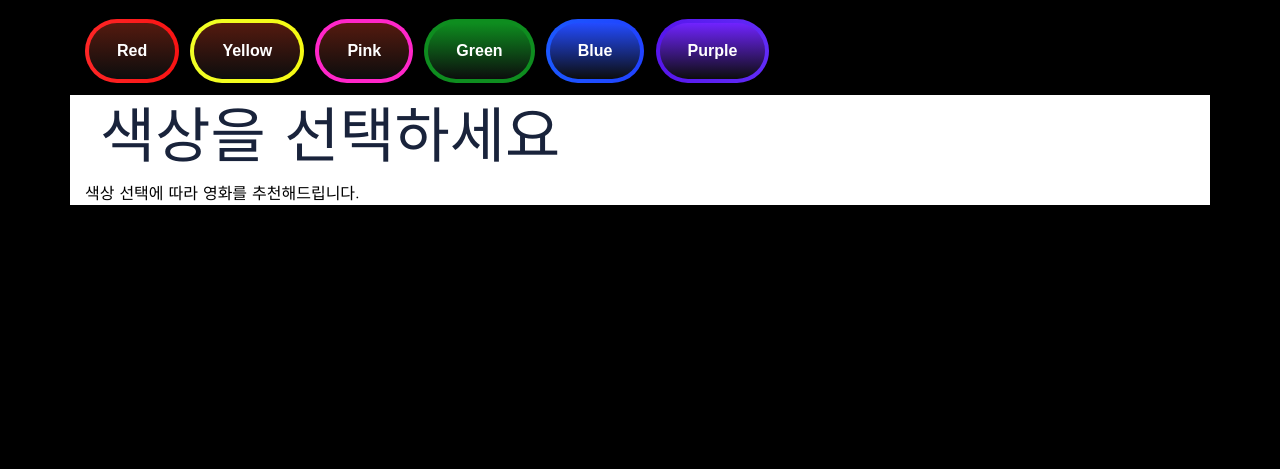
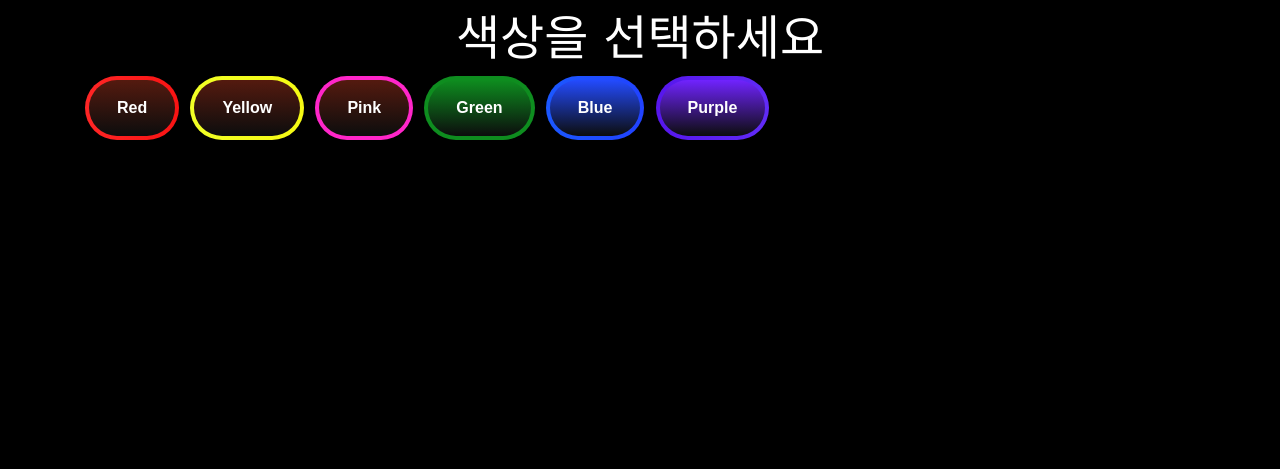
Before and after one commit to urimseo/LaBoum, a Django app: page /movies/color/ in a window 1280 px wide. Shown: the part 197-666 px from the top of the page. Run offline with Django 3.2, Linux system fonts and the light colour scheme; some libraries are stand-ins or nearby versions.

Commit message:
urim1120

```diff
--- a/movies/static/movies/color.css
+++ b/movies/static/movies/color.css
@@ -1,6 +1,8 @@
-#color-choose {
-  background-color: white;
+#hColor {
+  color:white;
 }
+
+
 
 
 /* CSS */
--- a/movies/templates/movies/color.html
+++ b/movies/templates/movies/color.html
@@ -2,34 +2,108 @@
 {% load static %}
 
 {% block content %}
+  <h2 style="color:white;" class="text-center">색상을 선택하세요</h1>
   <div class="container my-2 " >
-    <button class="button-78" id="red">Red</button>
-    <button class="btn-yellow" id="yellow">Yellow</button>
-    <button class="btn-pink" id="pink">Pink</button>
-    <button class="btn-green" id="green">Green</button>
-    <button class="btn-blue" id="blue">Blue</button>
-    <button class="btn-purple"  id="purple">Purple</button>
-  </div>
-  <div class="container" id="color-choose">
-    <div class="container" id="choose">
-      <h1>색상을 선택하세요</h1>
-    </div>
-    <p id="story" style="color:black;">색상 선택에 따라 영화를 추천해드립니다.</p>
-
+    <form action="" method="POST" id="myRedForm" onclick="change()">
+      {%csrf_token%}
+      <button type="submit" class="button-78" id="red" name="keyword" value="red" >Red</button>
+      <button type="submit" class="btn-yellow" id="yellow" name="keyword" value="yellow" >Yellow</button>
+      <button type="submit" class="btn-pink" id="pink" name="keyword" value="pink">Pink</button>
+      <button type="submit" class="btn-green" id="green" name="keyword" value="green">Green</button>
+      <button type="submit" class="btn-blue" id="blue" name="keyword" value="blue">Blue</button>
+      <button type="submit" class="btn-purple"  id="purple" name="keyword" value="purple">Purple</button>
+    </form>
   </div>
 
-  <div class="row" id="temp">
-
+  <div class="row row-cols-1 row-cols-md-3 g-4" id="temp">
+  {% if reds %}
+    <div class="container" id="color-choose" style="background-color:red;">
+      <div class="container" id="choose">
+        <h1 style="color:white;">빨간색</h1>
+      </div>
+      <p id="story" style="color:black;">빨간색입니다</p>
+    </div>
+    <div class="col col-2">
+      {% for red in reds %}
+      <a href="{% url 'movies:detail' red.pk %}">
+      <img src="{{ red.poster_path }}" class="card-img-top" alt="movie image">
+      {% endfor %}
+  {% elif yellows %}
+    <div class="container" id="color-choose2" style="background-color:yellow;">
+      <div class="container" id="choose">
+        <h1 style="color:black;">노란색</h1>
+      </div>
+      <p id="story" style="color:black;">노란색입니다</p>
+    </div>
+    <div class="col col-2">
+    {% for yellow in yellows %}
+        <a href="{% url 'movies:detail' yellow.pk %}">
+        <img src="{{ yellow.poster_path }}" class="card-img-top" alt="movie image">
+    {% endfor %}
+  {% elif pinks %}
+    <div class="container" id="color-choose2" style="background-color:pink;">
+      <div class="container" id="choose">
+        <h1 style="color:black;">분홍색</h1>
+      </div>
+      <p id="story" style="color:black;">분홍색입니다</p>
+    </div>
+    <div class="col col-2">
+    {% for pink in pinks %}
+        <a href="{% url 'movies:detail' pink.pk %}">
+        <img src="{{ pink.poster_path }}" class="card-img-top" alt="movie image">
+    {% endfor %}
+  {% elif greens %}
+    <div class="container" id="color-choose" style="background-color:green;">
+      <div class="container" id="choose">
+        <h1 style="color:white;">초록색</h1>
+      </div>
+      <p id="story">초록색입니다</p>
+    </div>
+    <div class="col col-2">
+    {% for green in greens %}
+        <a href="{% url 'movies:detail' green.pk %}">
+        <img src="{{ green.poster_path }}" class="card-img-top" alt="movie image">
+    {% endfor %}
+  {% elif blues %}
+    <div class="container" id="color-choose" style="background-color:blue;">
+      <div class="container" id="choose">
+        <h1 style="color:white;">파란색</h1>
+      </div>
+      <p id="story">파란색입니다</p>
+    </div>
+    <div class="col col-2">
+    {% for blue in blues %}
+        <a href="{% url 'movies:detail' blue.pk %}">
+        <img src="{{ blue.poster_path }}" class="card-img-top" alt="movie image">
+    {% endfor %}
+  {% elif purples %}
+    <div class="container" id="color-choose" style="background-color:purple;">
+      <div class="container" id="choose">
+        <h1 style="color:white;">보라색</h1>
+      </div>
+      <p id="story">보라색입니다</p>
+    </div>
+    <div class="col col-2">
+    {% for purple in purples %}
+        <a href="{% url 'movies:detail' purple.pk %}">
+        <img src="{{ purple.poster_path }}" class="card-img-top" alt="movie image">
+    {% endfor %}
+  {% endif %}
   </div>
 
 {% endblock %}
 
+
+
 {% block script %}
+<script>
 
-<script>
+  const tmp = document.querySelector('#temp')
+
  // 빨간색
   const redbtn = document.querySelector('#red')
   redbtn.addEventListener('click', function(event) {
+    event.preventDefault()
     // 배경색
     const bgcolor = document.querySelector('#color-choose')
     bgcolor.setAttribute("style","background-color:red;")
@@ -42,88 +116,9 @@
     text.innerText = '빨간색은 빨간색'
     // 템플릿 변수 변경
 
-
-
   })
-  //노란색
-  const yellowbtn = document.querySelector('#yellow')
-  yellowbtn.addEventListener('click', function(event) {
-    // 색상명
-    const bgcolor = document.querySelector('#color-choose')
-    bgcolor.setAttribute("style","background-color:yellow;")
-
-    const title = document.querySelector('#choose')
-    //title.innerHTML='<h1 style="color:black;">노란색</h1>'
-    title.innerText = '노란색'
-    title.setAttribute("style","color:black;")
-    // 색상 내용 추가
-    const text = document.querySelector('#story')
-    text.innerText = '노란색은 노란색'
-
-    // 템플릿 변수 변경
-    const template = document.querySelector('#temp')
-
-  })
-
-
-
 
 </script>
 
 
-
-
-
-
-
-
-{% comment %} <script>
-  const btn = document.querySelector('#red')
-  btn.addEventListener('click', function(event){
-    const Title = document.querySelector('h1')
-    console.log(Title)
-    Title.style.color = 'red'
-
-    const colorTheme = document.querySelector('#c-story')
-    const h1 = document.createElement('h1')
-    h1.innerText = '빨간색'
-    console.log(h1)
-
-    const p = document.createElement('p')
-    p.innerText = '빨간색의 의미는 어쩌구 저쩌구 '
-    console.log(p)
-
-  })
-  const btn2 = document.querySelector('#yello')
-  btn2.addEventListener('click', function(event){
-    const Title = document.querySelector('h1')
-    console.log(Title)
-    Title.style.color = 'yellow'
-  })
-  const btn3 = document.querySelector('#pink')
-  btn3.addEventListener('click', function(event){
-    const Title = document.querySelector('h1')
-    console.log(Title)
-    Title.style.color = 'pink'
-  })
-  const btn4 = document.querySelector('#green')
-  btn4.addEventListener('click', function(event){
-    const Title = document.querySelector('h1')
-    console.log(Title)
-    Title.style.color = 'green'
-  })
-  const btn5 = document.querySelector('#blue')
-  btn5.addEventListener('click', function(event){
-    const Title = document.querySelector('h1')
-    console.log(Title)
-    Title.style.color = 'blue'
-  })
-  const btn6 = document.querySelector('#purple')
-  btn6.addEventListener('click', function(event){
-    const Title = document.querySelector('h1')
-    console.log(Title)
-    Title.style.color = 'purple'
-  })
-</script> {% endcomment %}
-
-{% endblock  %}
+{% endblock %}
--- a/movies/templates/movies/index.html
+++ b/movies/templates/movies/index.html
@@ -54,7 +54,7 @@
               <br>
             <span style="color:yellow; font-size:25px;">{{ movie.ost }}</span>
             <audio controls loop id="audio-player">
-            <source src='{% get_static_prefix %}movies/audio/{{ movie.ost }}.mp3' type="audio/mp3">
+            <source src='{% get_static_prefix %}movies/audio/{{ movie.ost }}.mp3' type="audio/mp3" id="audio-player">
             </audio>
             <br>
             <p>{{ movie.overview }}</p>
@@ -72,10 +72,6 @@
 
 {% block script %}
 <script>
-
-  const audio = document.getElementById("audio-player");
-  audio.volume = 0.2;
-
   let pageNum = 2
   document.addEventListener('scroll', (event) => {
     console.log(event)
--- a/movies/views.py
+++ b/movies/views.py
@@ -87,13 +87,36 @@ def random(request):
     # /movies/ 첫번째 페이지 요청 => html
 
 def color(request):
-    reds = Movie.objects.filter(genres=28)
-    content = {
-        'reds': reds,
-    }
-    return render(request, 'movies/color.html', content)
-
-    # content = {
-    #     'movies': movies
-    # }
-    # return render(request, 'movies/color.html', content)
+    reds = Movie.objects.filter(genres__in=[80, 10752,28, 37])
+    yellows = Movie.objects.filter(genres__in=[35, 18])
+    pinks = Movie.objects.filter(genres__in=[10749, 16])
+    greens = Movie.objects.filter(genres__in=[10751, 99, 10402])
+    blues = Movie.objects.filter(genres__in=[878, 14])
+    purples = Movie.objects.filter(genres__in=[9648, 53, 27])
+    context = {}
+    if 'keyword' in request.POST:
+        if 'red' == request.POST.get('keyword'):
+            context = {
+                'reds' : reds
+            }
+        elif 'yellow' == request.POST.get('keyword'):
+            context = {
+                'yellows' : yellows
+            }
+        elif 'pink' == request.POST.get('keyword'):
+            context = {
+                'pinks' : pinks
+            }
+        elif 'green' == request.POST.get('keyword'):
+            context = {
+                'greens' : greens
+            }
+        elif 'blue' == request.POST.get('keyword'):
+            context = {
+                'blues' : blues
+            }
+        elif 'purple' == request.POST.get('keyword'):
+            context = {
+                'purples' : purples
+            }
+    return render(request, 'movies/color.html', context)
--- a/templates/base.html
+++ b/templates/base.html
@@ -100,8 +100,9 @@
     <script src="{% static "js/assets/app.js"%}"></script>
     <script src="{% static "js/custom.js"%}"></script>
 
+<script>
 {% block script %}
 {% endblock %}
-
+</script>
 </body>
 </html>
```
Also changed, not shown: movies/templates/movies/detail2.html (+5 -3 lines), db.sqlite3, movies/serializers.py (added).
